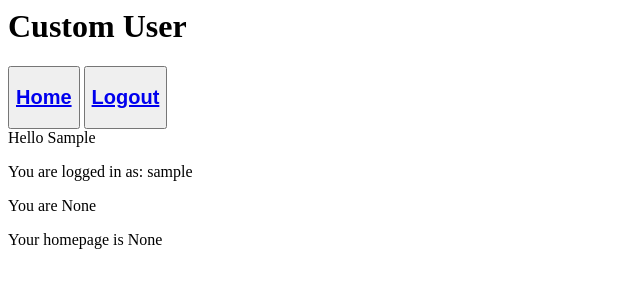
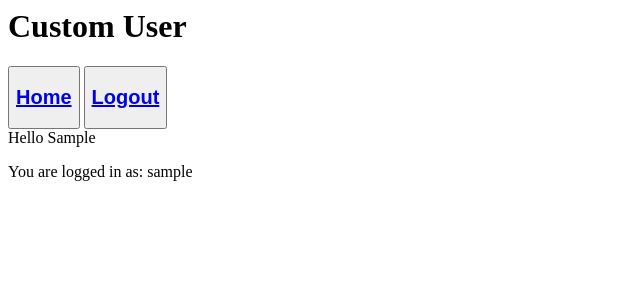
Before and after one commit to pompyn/django_custom-user, a Django app: page / in a window 1280 px wide. Shown: the top 300 px of the page, without its empty margins (0-640 px from the left). Run offline with Django 3.2, Linux system fonts and the light colour scheme; the visitor is signed in with stand-in values (Sample User, id 1).

Commit message:
removed extra features from homepage

```diff
--- a/users/templates/index.html
+++ b/users/templates/index.html
@@ -9,6 +9,5 @@
 {% if user.is_authenticated %}
 Hello {{ user.first_name }}
     <p>You are logged in as: {{ user.username }}</p>
-    <p>You are {{ user.age }}</p>
-    <p>Your homepage is {{ user.homepage }}</p>
+
 {% endif %}
```
